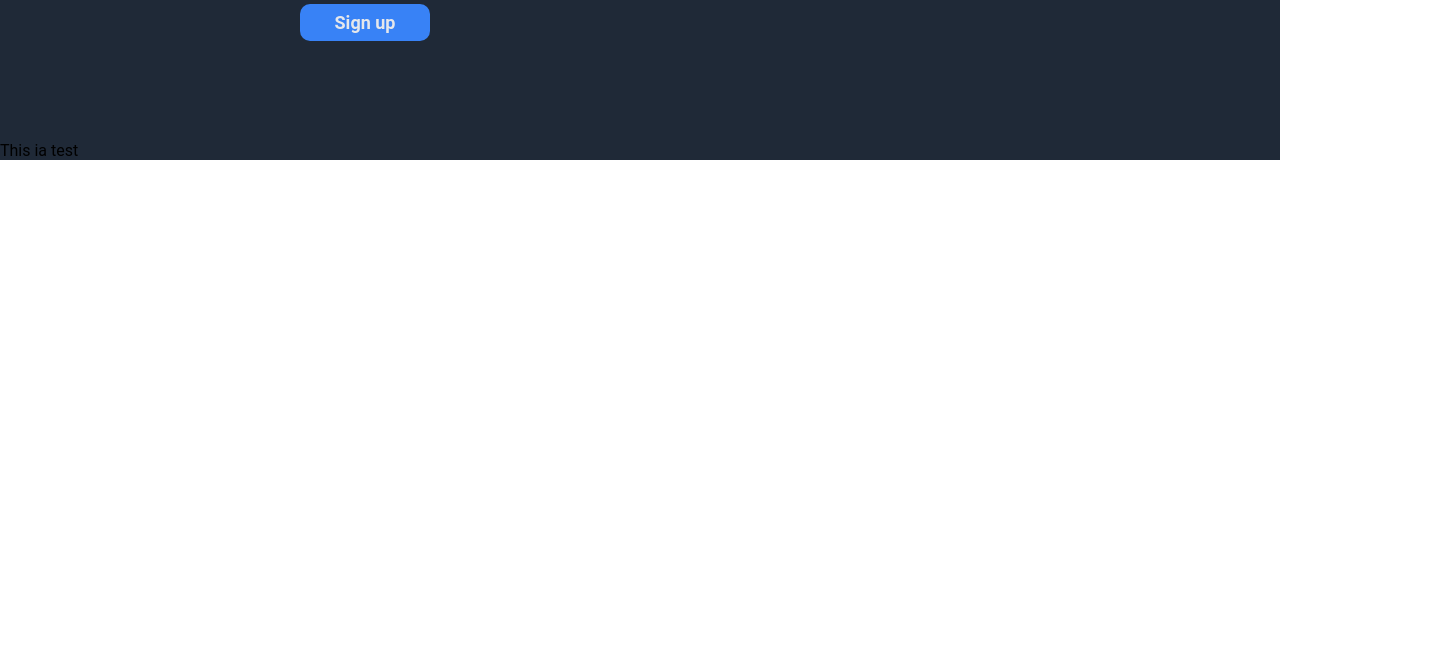
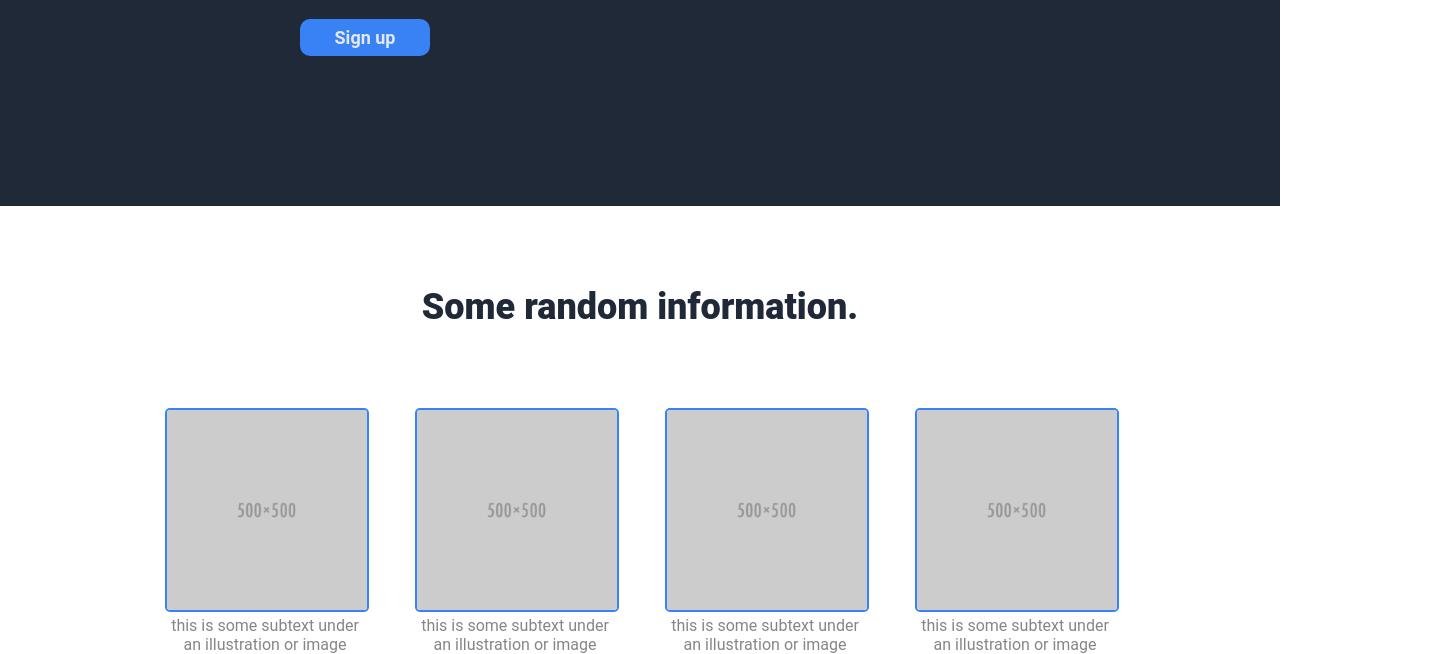
Before and after one commit to CharaDoun/odin_landing_page, a plain HTML site: page index.html in a window 1280 px wide. Shown: the part 487-1141 px from the top of the page, 1456 px wide, since content can reach past the window. Before the commit the page ends 800 px from the top, so only its background shows below. Drawn offline with Linux system fonts and the light colour scheme.

Commit message:
Add Random information section
Add random information section on the website that includes a header and
four pictures with some text. Add the pictures to the folder and the
appropriate styling. Apply some minor changes to the header's section
css and more specifically switched to paddings from margins to retain
the background color at the section transition.

```diff
--- a/index.html
+++ b/index.html
@@ -26,8 +26,29 @@
                 <img src="./images/placeholder.png" alt="placeholder image">
             </div>
         </div>
-        <p>This ia test</p>
     </div>
+    <div class="random-info">
+        <p class="info-header">Some random information.</p>
+        <div class="carousel">
+            <div class="carousel-element">
+                <img class="carousel-img" src="./images/placeholder_small.png" alt="small placeholder image">
+                <p>this is some subtext under an illustration or image</p>
+            </div>
+            <div class="carousel-element">
+                <img class="carousel-img" src="./images/placeholder_small.png" alt="small placeholder image">
+                <p>this is some subtext under an illustration or image</p>
+            </div>
+            <div class="carousel-element">
+                <img class="carousel-img" src="./images/placeholder_small.png" alt="small placeholder image">
+                <p>this is some subtext under an illustration or image</p>
+            </div>
+            <div class="carousel-element">
+                <img class="carousel-img" src="./images/placeholder_small.png" alt="small placeholder image">
+                <p>this is some subtext under an illustration or image</p>
+            </div>
+        </div>
+    </div>
+
 
 
 
--- a/styles.css
+++ b/styles.css
@@ -13,10 +13,10 @@
     font-size: 24px;
     font-weight: bold;
     color: #F9FAF8;
-    margin-top: 15px;
 }
 
 .header {
+    padding-top: 30px;
     display: flex;
     justify-content: space-between;
     margin-bottom: 100px;
@@ -27,13 +27,13 @@
 .header-links{
     display: flex;
     justify-content: flex-end;
-    margin-top: 15px;
 }
 
 .header-link {
     font-size: 18px;
     color: #E5E7EB;
     margin-right: 25px;
+    text-decoration: none;
 }
 
 .main-hero {
@@ -41,9 +41,9 @@
     gap: 50px;
     justify-content: space-between;
     align-items: center;
-    margin-bottom: 100px;
     margin-left: 300px;
     margin-right: 300px;
+    padding-bottom: 150px;
 }
 
 .hero-text{
@@ -78,6 +78,34 @@ button{
 }
 
 img {
-    width: 900px;
-    height: 300px;
+    width: 500px;
+    height: 230px;
 }
+
+.info-header {
+    font-size: 36px;
+    color: #1F2937;
+    font-weight: 900;
+    text-align: center;
+    margin-top: 80px;
+    margin-bottom: 80px;
+}
+
+.carousel {
+    display:flex;
+    justify-content: center;
+    gap: 50px;
+}
+
+.carousel-element {
+    text-align: center;
+    color: #868686;
+    width: 200px;
+}
+
+.carousel-img {
+    border: 2px solid #3882F6;
+    border-radius: 5px;
+    height: 200px;
+    width: 200px
+}
```
Also changed, not shown: images/placeholder_small.png (added).
